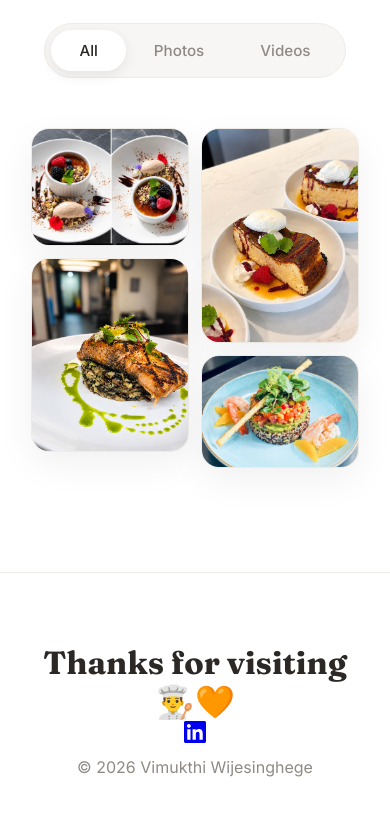
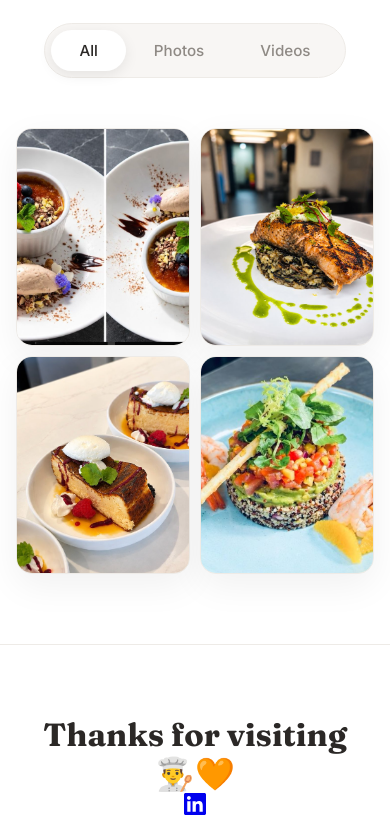
Before and after one commit to Dineth-dg/Vimukthi-Wijesinghege, a React (Vite) app: page / in a window 390 px wide. Shown: the part 1612-2443 px from the top of the page. Built offline with nearby package versions, Linux system fonts and the light colour scheme.

Commit message:
Fix gallery cards on mobile

```diff
--- a/src/components/MediaCard.jsx
+++ b/src/components/MediaCard.jsx
@@ -1,9 +1,10 @@
-import { useRef, useEffect } from "react";
+import { useState, useRef, useEffect } from "react";
 import { motion } from "framer-motion";
 
 export default function MediaCard({ item, index, onOpen }) {
   const isVideo = item.type === "video";
   const videoRef = useRef(null);
+  const [failed, setFailed] = useState(false);
   const isTouch =
     typeof window !== "undefined" &&
     window.matchMedia("(hover: none)").matches;
@@ -19,15 +20,19 @@ export default function MediaCard({ item, index, onOpen }) {
   return (
     <motion.div
       className="item"
-      initial={{ opacity: 0, y: 60, scale: 0.94 }}
-      whileInView={{ opacity: 1, y: 0, scale: 1 }}
-      exit={{ opacity: 0, scale: 0.9 }}
-      viewport={{ once: true, margin: "-40px" }}
-      transition={{ duration: 0.6, delay: (index % 3) * 0.1, ease: "easeOut" }}
-      whileHover={{ y: -10, rotate: index % 2 === 0 ? 0.8 : -0.8 }}
+      initial={{ opacity: 0, y: 20 }}
+      animate={{ opacity: 1, y: 0 }}
+      exit={{ opacity: 0 }}
+      transition={{ duration: 0.5, delay: (index % 4) * 0.06, ease: "easeOut" }}
+      whileHover={{ y: -8 }}
       onClick={onOpen}
     >
-      {isVideo ? (
+      {failed ? (
+        <div className="broken">
+          <span>{item.title}</span>
+          <small>Image not found</small>
+        </div>
+      ) : isVideo ? (
         <>
           <video
             ref={videoRef}
@@ -37,6 +42,7 @@ export default function MediaCard({ item, index, onOpen }) {
             loop
             playsInline
             preload="auto"
+            onError={() => setFailed(true)}
             onMouseEnter={(e) => !isTouch && e.currentTarget.play()}
             onMouseLeave={(e) => {
               if (isTouch) return;
@@ -47,7 +53,12 @@ export default function MediaCard({ item, index, onOpen }) {
           <div className="play-badge">▶</div>
         </>
       ) : (
-        <img src={item.src} alt={item.title} loading="lazy" />
+        <img
+          src={item.src}
+          alt={item.title}
+          decoding="async"
+          onError={() => setFailed(true)}
+        />
       )}
       <div className="overlay">
         <span className="chip">{item.title}</span>
--- a/src/index.css
+++ b/src/index.css
@@ -657,3 +657,39 @@ html.lenis, html.lenis body { height: auto; }
   /* The tilted strip was wider than the screen */
   .marquee { margin: 20px 0 !important; }
 }
+
+/* ===== Gallery: reliable grid (replaces CSS columns) ===== */
+.gallery {
+  display: grid !important;
+  columns: auto !important;
+  column-count: auto !important;
+  grid-template-columns: repeat(3, 1fr);
+  gap: 22px;
+  padding: 0 8% 100px;
+}
+.item {
+  margin-bottom: 0 !important;
+  break-inside: auto;
+  aspect-ratio: 4 / 5;
+  background: var(--soft);
+}
+.item img, .item video {
+  width: 100%; height: 100%; min-height: 0 !important;
+  object-fit: cover; display: block;
+}
+.broken {
+  width: 100%; height: 100%; padding: 16px;
+  display: flex; flex-direction: column; align-items: center; justify-content: center;
+  gap: 6px; text-align: center; color: var(--muted);
+  background: linear-gradient(135deg, var(--peach), var(--mint));
+  font-family: 'Fraunces', serif;
+}
+.broken small { font-family: 'Inter', sans-serif; font-size: .7rem; opacity: .7; }
+
+@media (max-width: 900px) {
+  .gallery { grid-template-columns: repeat(2, 1fr); gap: 12px; }
+}
+@media (max-width: 600px) {
+  .gallery { gap: 10px; padding: 0 4% 70px; }
+  .item { border-radius: 16px; }
+}
```
